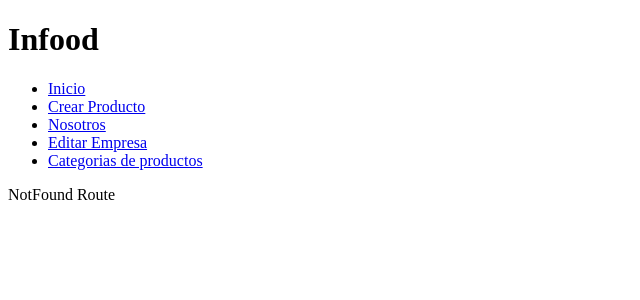
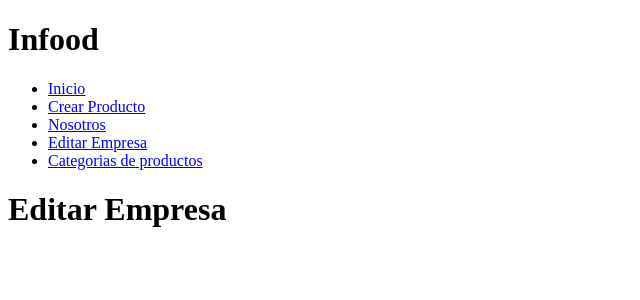
Before and after one commit to Rest02/Blog-MERN, a React (Vite) app in the folder client/: page /editEmpresa in a window 1280 px wide. Shown: the top 300 px of the page, without its empty margins (0-640 px from the left). Built offline with nearby package versions, Linux system fonts and the light colour scheme; the HTML template or start-up script is replaced by a standard one.

Commit message:
0.9.4 Viendo lo de editar empresa

```diff
--- a/client/src/App.jsx
+++ b/client/src/App.jsx
@@ -21,7 +21,7 @@ function App() {
         <Route path="/newProduct" element={<ProductForm />}></Route>
         <Route path="/editProduct/:id" element={<ProductForm />}></Route>
         <Route path="/nosotros" element={<Nosotros />}></Route>
-        <Route path="/editEmpresa/:id" element={<EditEmpresa />}></Route>
+        <Route path="/editEmpresa" element={<EditEmpresa />}></Route>
         <Route path="/categorias" element={<CategoriasPage />}></Route>
         <Route path="/viewProduct/:id" element={<ViewProductPage />}></Route>
         <Route path="/infNutricional/:id" element={<InfNutricionalPage />}></Route>
--- a/client/src/Context/Context.jsx
+++ b/client/src/Context/Context.jsx
@@ -44,8 +44,12 @@ export const InfoodContextProvider = ({ children }) => {
   }
 
   async function listarEmpresa() {
-    const response = await listEmpresa();
-    setEmpresa(response.data);
+    try{
+      const response = await listEmpresa();
+      setEmpresa(response.data);
+    }catch(error){
+      console.log(error)
+    }
   }
 
   // async function getOneProducto(id) {
--- a/client/src/pages/EditEmpresa.jsx
+++ b/client/src/pages/EditEmpresa.jsx
@@ -1,21 +1,10 @@
 import React from 'react'
-import { Form, Formik } from "formik";
+
 
 function EditEmpresa() {
   return (
     <div>
-      <Formik>
-        initialValues={{
-
-        }}
-
-        onSubmit={
-
-        }
-        <Form>
-
-        </Form>
-      </Formik>
+      <h1>Editar Empresa</h1>
     </div>
   )
 }
```
Also changed, not shown: client/src/components/Formik2.jsx (deleted, +0 -77 lines).
